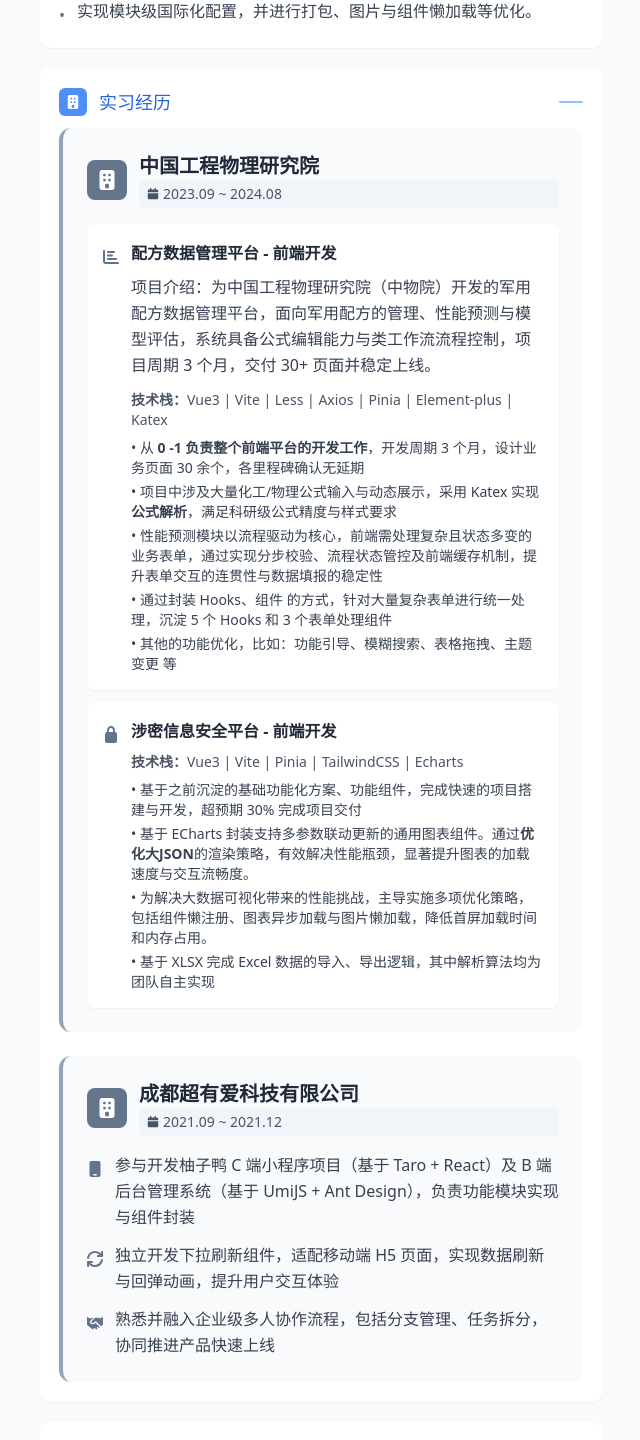
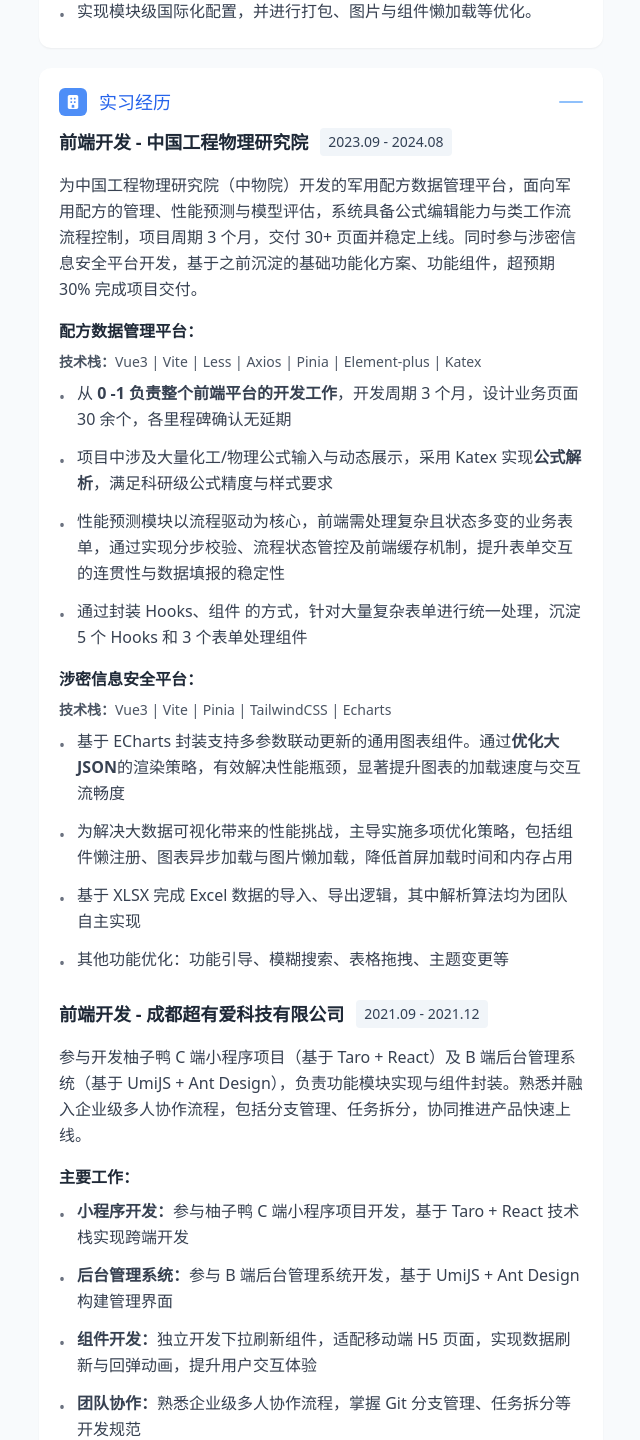
Before and after one commit to adekang/resume, a Next.js app: page / in a window 1280 px wide. Shown: the part 1520-2960 px from the top of the page, without its empty margins (465-1105 px from the left). Built offline with nearby package versions, Linux system fonts and the light colour scheme.

Commit message:
feat: 更新实习经历，优化内容结构和样式，增强可读性

```diff
--- a/components/Internships.jsx
+++ b/components/Internships.jsx
@@ -6,89 +6,95 @@ export default function Internships() {
   return (
     <Section title="实习经历" icon={faBuilding}>
       <div className="space-y-6">
-        <div className="bg-slate-50 p-6 rounded-xl border-l-4 border-slate-400">
+        <div>
           <div className="flex items-center gap-3 mb-4">
-            <div className="w-10 h-10 bg-slate-500 rounded-lg flex items-center justify-center text-white text-lg">
-              <Icon icon={faBuilding} className="w-5 h-5" />
-            </div>
-            <div className="flex-1">
-              <h3 className="text-xl font-bold text-gray-800">中国工程物理研究院</h3>
-              <span className="text-sm text-slate-600 bg-slate-100 px-2 py-1 rounded flex items-center gap-1">
-                <Icon icon={faCalendar} className="w-3 h-3" /> 2023.09 ~ 2024.08
-              </span>
-            </div>
+            <h3 className="text-lg font-semibold text-gray-800">前端开发 - 中国工程物理研究院</h3>
+            <span className="bg-slate-100 text-slate-700 px-2 py-1 rounded text-sm font-medium">
+              2023.09 - 2024.08
+            </span>
           </div>
-          <div className="space-y-3">
-            <div className="bg-white p-4 rounded-lg shadow-sm">
-              <div className="flex items-start gap-3">
-                <span className="text-slate-500 mt-1">
-                  <Icon icon={faChartBar} className="w-4 h-4" />
-                </span>
-                <div>
-                  <h4 className="font-semibold text-gray-800 mb-2">配方数据管理平台 - 前端开发</h4>
-                  <p className="text-gray-700 mb-3">项目介绍：为中国工程物理研究院（中物院）开发的军用配方数据管理平台，面向军用配方的管理、性能预测与模型评估，系统具备公式编辑能力与类工作流流程控制，项目周期 3 个月，交付 30+ 页面并稳定上线。</p>
-                  <p className="text-sm text-gray-600 mb-2"><strong>技术栈：</strong>Vue3 | Vite | Less | Axios | Pinia | Element-plus | Katex</p>
-                  <ul className="space-y-1 text-sm text-gray-700">
-                    <li>• 从<strong> 0 -1 负责整个前端平台的开发工作</strong>，开发周期 3 个月，设计业务页面 30 余个，各里程碑确认无延期</li>
-                    <li>• 项目中涉及大量化工/物理公式输入与动态展示，采用 Katex 实现<strong>公式解析</strong>，满足科研级公式精度与样式要求</li>
-                    <li>• 性能预测模块以流程驱动为核心，前端需处理复杂且状态多变的业务表单，通过实现分步校验、流程状态管控及前端缓存机制，提升表单交互的连贯性与数据填报的稳定性</li>
-                    <li>• 通过封装 Hooks、组件 的方式，针对大量复杂表单进行统一处理，沉淀 5 个 Hooks 和 3 个表单处理组件</li>
-                    <li>• 其他的功能优化，比如：功能引导、模糊搜索、表格拖拽、主题变更 等</li>
-                  </ul>
-                </div>
-              </div>
-            </div>
-            <div className="bg-white p-4 rounded-lg shadow-sm">
-              <div className="flex items-start gap-3">
-                <span className="text-slate-500 mt-1">
-                  <Icon icon={faLock} className="w-4 h-4" />
-                </span>
-                <div>
-                  <h4 className="font-semibold text-gray-800 mb-2">涉密信息安全平台 - 前端开发</h4>
-                  <p className="text-sm text-gray-600 mb-2"><strong>技术栈：</strong>Vue3 | Vite | Pinia | TailwindCSS | Echarts</p>
-                  <ul className="space-y-1 text-sm text-gray-700">
-                    <li>• 基于之前沉淀的基础功能化方案、功能组件，完成快速的项目搭建与开发，超预期 30% 完成项目交付</li>
-                    <li>• 基于 ECharts 封装支持多参数联动更新的通用图表组件。通过<strong>优化大JSON</strong>的渲染策略，有效解决性能瓶颈，显著提升图表的加载速度与交互流畅度。</li>
-                    <li>• 为解决大数据可视化带来的性能挑战，主导实施多项优化策略，包括组件懒注册、图表异步加载与图片懒加载，降低首屏加载时间和内存占用。</li>
-                    <li>• 基于 XLSX 完成 Excel 数据的导入、导出逻辑，其中解析算法均为团队自主实现</li>
-                  </ul>
-                </div>
-              </div>
-            </div>
+          <p className="text-gray-700 mb-4">
+            为中国工程物理研究院（中物院）开发的军用配方数据管理平台，面向军用配方的管理、性能预测与模型评估，系统具备公式编辑能力与类工作流流程控制，项目周期 3 个月，交付 30+ 页面并稳定上线。同时参与涉密信息安全平台开发，基于之前沉淀的基础功能化方案、功能组件，超预期 30% 完成项目交付。
+          </p>
+
+          <div className="mb-4">
+            <h4 className="font-semibold text-gray-800 mb-2">配方数据管理平台：</h4>
+            <p className="text-sm text-gray-600 mb-2"><strong>技术栈：</strong>Vue3 | Vite | Less | Axios | Pinia | Element-plus | Katex</p>
+            <ul className="space-y-3">
+              <li className="flex items-start gap-3">
+                <span className="text-gray-500 mt-1">•</span>
+                <span>从<strong> 0 -1 负责整个前端平台的开发工作</strong>，开发周期 3 个月，设计业务页面 30 余个，各里程碑确认无延期</span>
+              </li>
+              <li className="flex items-start gap-3">
+                <span className="text-gray-500 mt-1">•</span>
+                <span>项目中涉及大量化工/物理公式输入与动态展示，采用 Katex 实现<strong>公式解析</strong>，满足科研级公式精度与样式要求</span>
+              </li>
+              <li className="flex items-start gap-3">
+                <span className="text-gray-500 mt-1">•</span>
+                <span>性能预测模块以流程驱动为核心，前端需处理复杂且状态多变的业务表单，通过实现分步校验、流程状态管控及前端缓存机制，提升表单交互的连贯性与数据填报的稳定性</span>
+              </li>
+              <li className="flex items-start gap-3">
+                <span className="text-gray-500 mt-1">•</span>
+                <span>通过封装 Hooks、组件 的方式，针对大量复杂表单进行统一处理，沉淀 5 个 Hooks 和 3 个表单处理组件</span>
+              </li>
+            </ul>
+          </div>
+
+          <div>
+            <h4 className="font-semibold text-gray-800 mb-2">涉密信息安全平台：</h4>
+            <p className="text-sm text-gray-600 mb-2"><strong>技术栈：</strong>Vue3 | Vite | Pinia | TailwindCSS | Echarts</p>
+            <ul className="space-y-3">
+              <li className="flex items-start gap-3">
+                <span className="text-gray-500 mt-1">•</span>
+                <span>基于 ECharts 封装支持多参数联动更新的通用图表组件。通过<strong>优化大JSON</strong>的渲染策略，有效解决性能瓶颈，显著提升图表的加载速度与交互流畅度</span>
+              </li>
+              <li className="flex items-start gap-3">
+                <span className="text-gray-500 mt-1">•</span>
+                <span>为解决大数据可视化带来的性能挑战，主导实施多项优化策略，包括组件懒注册、图表异步加载与图片懒加载，降低首屏加载时间和内存占用</span>
+              </li>
+              <li className="flex items-start gap-3">
+                <span className="text-gray-500 mt-1">•</span>
+                <span>基于 XLSX 完成 Excel 数据的导入、导出逻辑，其中解析算法均为团队自主实现</span>
+              </li>
+              <li className="flex items-start gap-3">
+                <span className="text-gray-500 mt-1">•</span>
+                <span>其他功能优化：功能引导、模糊搜索、表格拖拽、主题变更等</span>
+              </li>
+            </ul>
           </div>
         </div>
 
-        <div className="bg-slate-50 p-6 rounded-xl border-l-4 border-slate-400">
+        <div>
           <div className="flex items-center gap-3 mb-4">
-            <div className="w-10 h-10 bg-slate-500 rounded-lg flex items-center justify-center text-white text-lg">
-              <Icon icon={faBuilding} className="w-5 h-5" />
-            </div>
-            <div className="flex-1">
-              <h3 className="text-xl font-bold text-gray-800">成都超有爱科技有限公司</h3>
-              <span className="text-sm text-slate-600 bg-slate-100 px-2 py-1 rounded flex items-center gap-1">
-                <Icon icon={faCalendar} className="w-3 h-3" /> 2021.09 ~ 2021.12
-              </span>
-            </div>
+            <h3 className="text-lg font-semibold text-gray-800">前端开发 - 成都超有爱科技有限公司</h3>
+            <span className="bg-slate-100 text-slate-700 px-2 py-1 rounded text-sm font-medium">
+              2021.09 - 2021.12
+            </span>
           </div>
-          <div className="space-y-3">
-            <div className="flex items-start gap-3">
-              <span className="text-slate-500 mt-1">
-                <Icon icon={faMobile} className="w-4 h-4" />
-              </span>
-              <span>参与开发柚子鸭 C 端小程序项目（基于 Taro + React）及 B 端后台管理系统（基于 UmiJS + Ant Design），负责功能模块实现与组件封装</span>
-            </div>
-            <div className="flex items-start gap-3">
-              <span className="text-slate-500 mt-1">
-                <Icon icon={faSync} className="w-4 h-4" />
-              </span>
-              <span>独立开发下拉刷新组件，适配移动端 H5 页面，实现数据刷新与回弹动画，提升用户交互体验</span>
-            </div>
-            <div className="flex items-start gap-3">
-              <span className="text-slate-500 mt-1">
-                <Icon icon={faHandshake} className="w-4 h-4" />
-              </span>
-              <span>熟悉并融入企业级多人协作流程，包括分支管理、任务拆分，协同推进产品快速上线</span>
-            </div>
+          <p className="text-gray-700 mb-4">
+            参与开发柚子鸭 C 端小程序项目（基于 Taro + React）及 B 端后台管理系统（基于 UmiJS + Ant Design），负责功能模块实现与组件封装。熟悉并融入企业级多人协作流程，包括分支管理、任务拆分，协同推进产品快速上线。
+          </p>
+
+          <div>
+            <h4 className="font-semibold text-gray-800 mb-2">主要工作：</h4>
+            <ul className="space-y-3">
+              <li className="flex items-start gap-3">
+                <span className="text-gray-500 mt-1">•</span>
+                <span><strong>小程序开发：</strong>参与柚子鸭 C 端小程序项目开发，基于 Taro + React 技术栈实现跨端开发</span>
+              </li>
+              <li className="flex items-start gap-3">
+                <span className="text-gray-500 mt-1">•</span>
+                <span><strong>后台管理系统：</strong>参与 B 端后台管理系统开发，基于 UmiJS + Ant Design 构建管理界面</span>
+              </li>
+              <li className="flex items-start gap-3">
+                <span className="text-gray-500 mt-1">•</span>
+                <span><strong>组件开发：</strong>独立开发下拉刷新组件，适配移动端 H5 页面，实现数据刷新与回弹动画，提升用户交互体验</span>
+              </li>
+              <li className="flex items-start gap-3">
+                <span className="text-gray-500 mt-1">•</span>
+                <span><strong>团队协作：</strong>熟悉企业级多人协作流程，掌握 Git 分支管理、任务拆分等开发规范</span>
+              </li>
+            </ul>
           </div>
         </div>
       </div>
```
